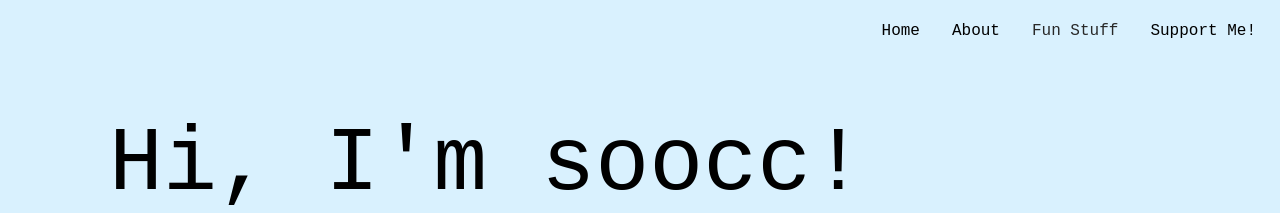
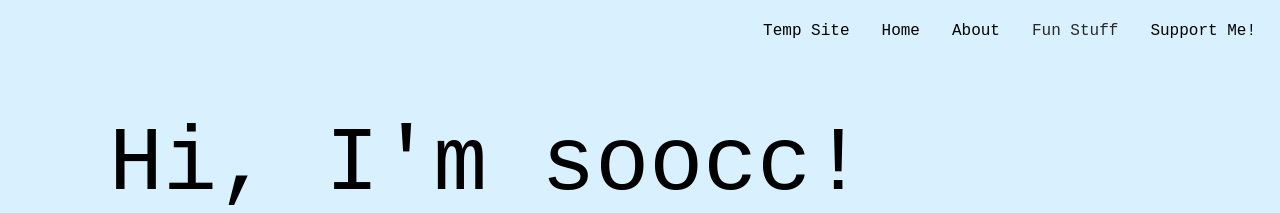
Before and after one commit to soocc/sooccsocks2, a Jekyll site: the page built from index.html, in a window 1280 px wide. Shown: the top 213 px of the page. Built offline with Jekyll 4.4.1, drawn with Linux system fonts in a browser that asks for light colours.

Commit message:
Update default.html

```diff
--- a/_layouts/default.html
+++ b/_layouts/default.html
@@ -20,6 +20,7 @@
       </div>
       <a href="https://soocc.github.io/about">About</a>
       <a href="https://soocc.github.io">Home</a>
+      <a href="https://www.soocc.dev">Temp Site</a>
     </div>
 
     <main id="content" class="main-content" role="main">
```
